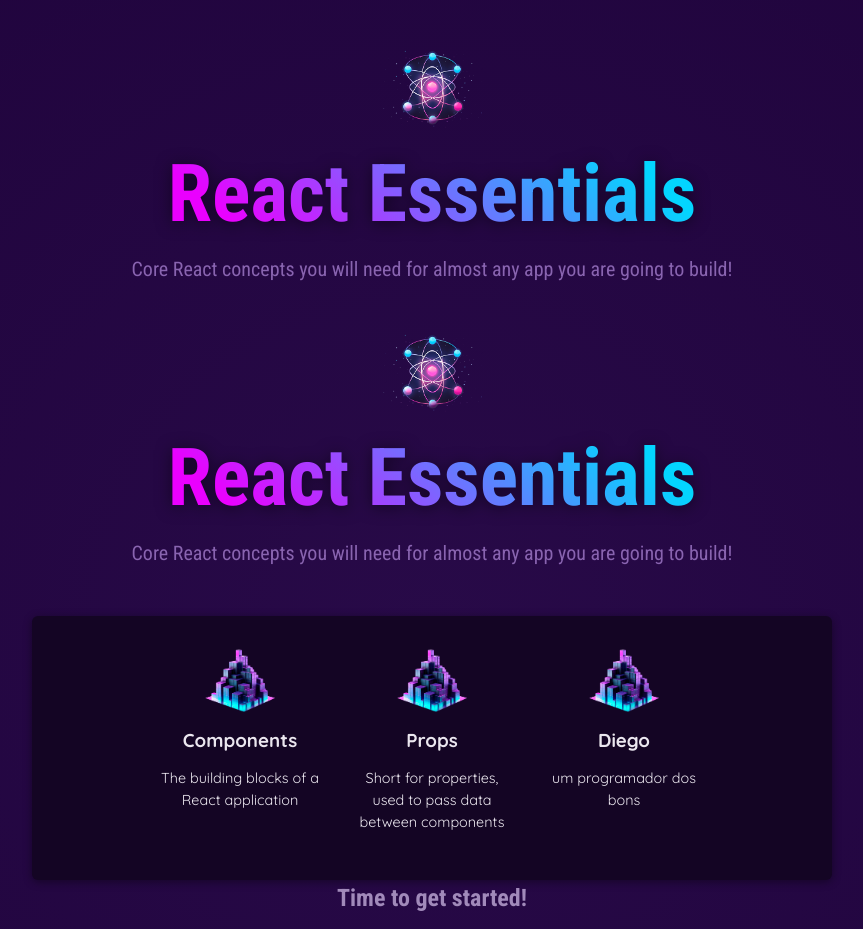
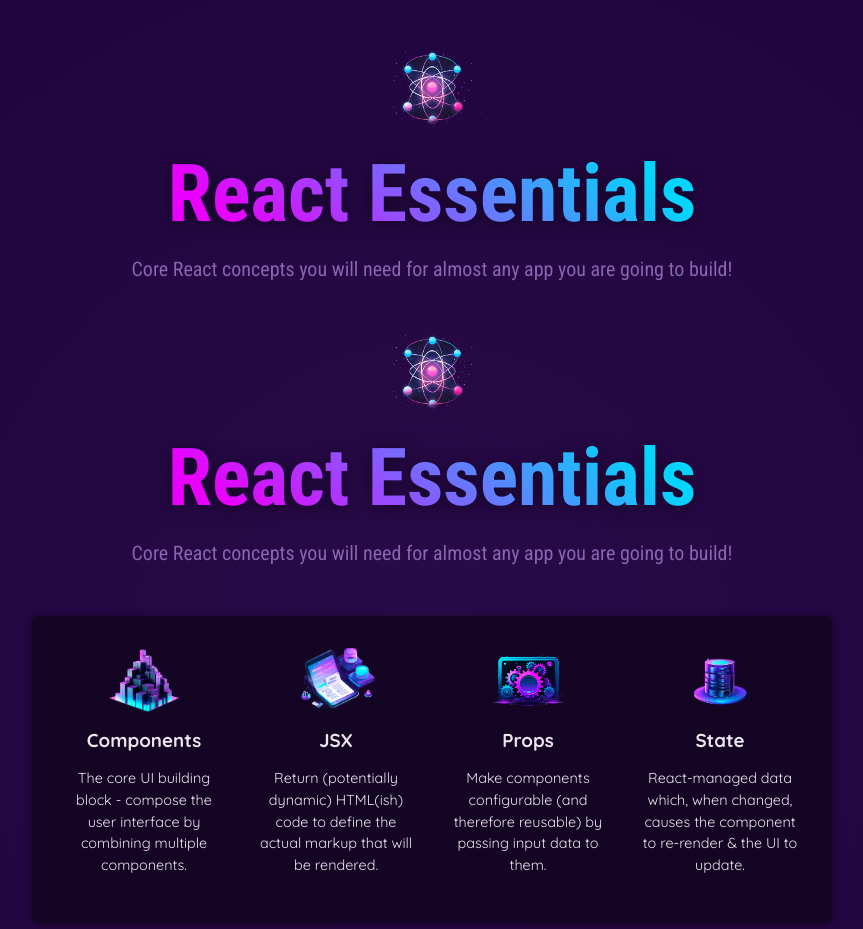
Before and after one commit to DiegoDeJesuss/01-starting-project, a React (Vite) app: page / in a window 1280 px wide. Shown: the top 929 px of the page, without its empty margins (208-1071 px from the left). Built offline with nearby package versions, Linux system fonts and the light colour scheme.

Commit message:
mais de props

```diff
--- a/src/App.jsx
+++ b/src/App.jsx
@@ -1,5 +1,6 @@
 import reactImg from './assets/react-core-concepts.png';
 import componentsImg from './assets/components.png';
+import { CORE_CONCEPTS } from './data.js';
 
 const reactDescriptions = ['Fundamental', 'Crucial', 'Core'];
 
@@ -22,6 +23,9 @@ const description = reactDescriptions[Math.floor(Math.random() * reactDescriptio
 }
 
 
+
+
+
 function CoreConcept(props) {
   return (
     <li>
@@ -41,11 +45,19 @@ function App() {
       <Header/>
       <Header/>
       <main>
+
         <section id="core-concepts">
+
           <ul>
-            <CoreConcept title = "Components" description = "The building blocks of a React application"  image={componentsImg} />
-            <CoreConcept title = "Props" description = "Short for properties, used to pass data between components"  image={componentsImg} />
-            <CoreConcept title = "Diego" description = "um programador dos bons" image={componentsImg} />
+            {CORE_CONCEPTS.map((concept) => (
+              <CoreConcept
+                key={concept.title}
+                title={concept.title}
+                description={concept.description}
+                image={concept.image}
+              />
+            ))}
+
 
           </ul>
         </section>
--- /dev/null
+++ b/src/data.js
@@ -0,0 +1,31 @@
+import componentsImg from './assets/components.png';
+import propsImg from './assets/config.png';
+import jsxImg from './assets/jsx-ui.png';
+import stateImg from './assets/state-mgmt.png';
+
+export const CORE_CONCEPTS = [
+  {
+    image: componentsImg,
+    title: 'Components',
+    description:
+      'The core UI building block - compose the user interface by combining multiple components.',
+  },
+  {
+    image: jsxImg,
+    title: 'JSX',
+    description:
+      'Return (potentially dynamic) HTML(ish) code to define the actual markup that will be rendered.',
+  },
+  {
+    image: propsImg,
+    title: 'Props',
+    description:
+      'Make components configurable (and therefore reusable) by passing input data to them.',
+  },
+  {
+    image: stateImg,
+    title: 'State',
+    description:
+      'React-managed data which, when changed, causes the component to re-render & the UI to update.',
+  },
+];
```
